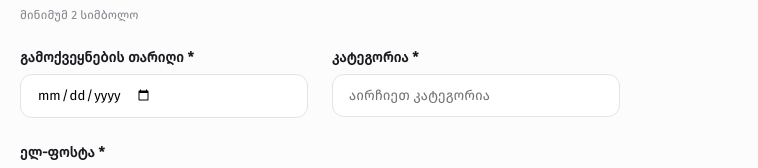
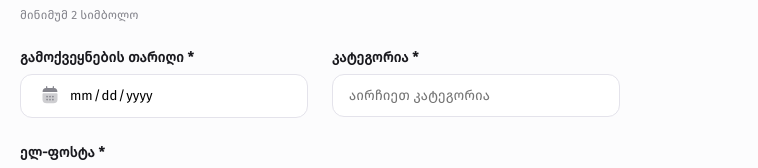
Before and after one commit to Ani-Gamtsemlidze/redberry_bootcamp, a React (Vite) app: page /addblog in a window 1280 px wide. Shown: the part 739-907 px from the top of the page, without its empty margins (0-758 px from the left). Built offline with nearby package versions, Linux system fonts and the light colour scheme; no server answers.

Commit message:
input date changes

```diff
--- a/src/components/blogs/blogsList/BlogsList.module.css
+++ b/src/components/blogs/blogsList/BlogsList.module.css
@@ -1,7 +1,7 @@
 .blog_box {
   display: flex;
   flex-wrap: wrap;
-  justify-content: space-between;
+  justify-content: flex-start;
   max-width: 1300px;
   margin: 0 auto;
   padding: 0 20px;
--- a/src/pages/blogUpload/BlogUpload.jsx
+++ b/src/pages/blogUpload/BlogUpload.jsx
@@ -4,6 +4,7 @@ import Input from "../../components/form/input/Input";
 import UploadImage from "../../components/form/uploadImage/UploadImage";
 import { useBlogs } from "../../context/BlogContextProvider";
 import axios from "axios";
+import calendar from "../../../public/images/calendar.svg";
 import { useState } from "react";
 import LoginBox from "../../components/loginBox/LoginBox";
 import SuccessPopUp from "../../components/popup/SuccessPopUp";
@@ -111,6 +112,8 @@ function BlogUpload() {
               <span>მინიმუმ 2 სიმბოლო</span>
             </div>
             <div className={styles.date_category}>
+              <div className={styles.date}>
+                <img className={styles.calendar} src={calendar} />
                 <Input
                   label="გამოქვეყნების თარიღი"
                   autoComplete="off"
@@ -119,6 +122,7 @@ function BlogUpload() {
                   name="date_input"
                   onChange={handleInputChange}
                 />
+              </div>
               <Input
                 label="კატეგორია"
                 name="category_input"
--- a/src/pages/blogUpload/BlogUpload.module.css
+++ b/src/pages/blogUpload/BlogUpload.module.css
@@ -15,6 +15,9 @@
   display: flex;
   justify-content: space-between;
   margin: 24px 0;
+}
+.date {
+  position: relative;
 }
 
 .page_title {
@@ -56,14 +59,22 @@ label {
   font-weight: 600;
   color: #1a1a1f;
 }
-input[type="text"],
-input[type="date"] {
+input[type="text"] {
   border-radius: 12px;
   padding: 12px 0 12px 16px;
   width: 288px;
   border: 1px #e4e3eb solid;
+  margin: 8px 0 0;
   display: flex;
+}
+
+input[type="date"] {
+  border-radius: 12px;
+  width: 288px;
+  border: 1px #e4e3eb solid;
   margin: 8px 0 0;
+  padding: 12px 0 12px 48px;
+  outline: none;
 }
 
 input[type="text" i],
@@ -72,6 +83,31 @@ input[type="date" i]::placeholder {
   font-size: 14px;
   outline: none;
 }
+
+input[type="date"]::-webkit-calendar-picker-indicator,
+input[type="date"]::-webkit-inner-spin-button,
+input[type="date"]::-webkit-clear-button {
+  opacity: 0;
+  position: absolute;
+  left: 20px;
+  top: 50%;
+  width: 20px;
+  height: 20px;
+  cursor: pointer;
+}
+.calendar {
+  position: absolute;
+  left: 20px;
+  z-index: 0;
+  bottom: 19%;
+}
+
+/* .date-input::-webkit-calendar-picker-indicator {
+  opacity: 0;
+  width: 100%;
+  height: 100%;
+  cursor: pointer;
+} */
 
 .publish_button {
   display: flex;
```
Also changed, not shown: public/images/calendar.svg (added). Lines whose indentation alone changed are shown as unchanged.
